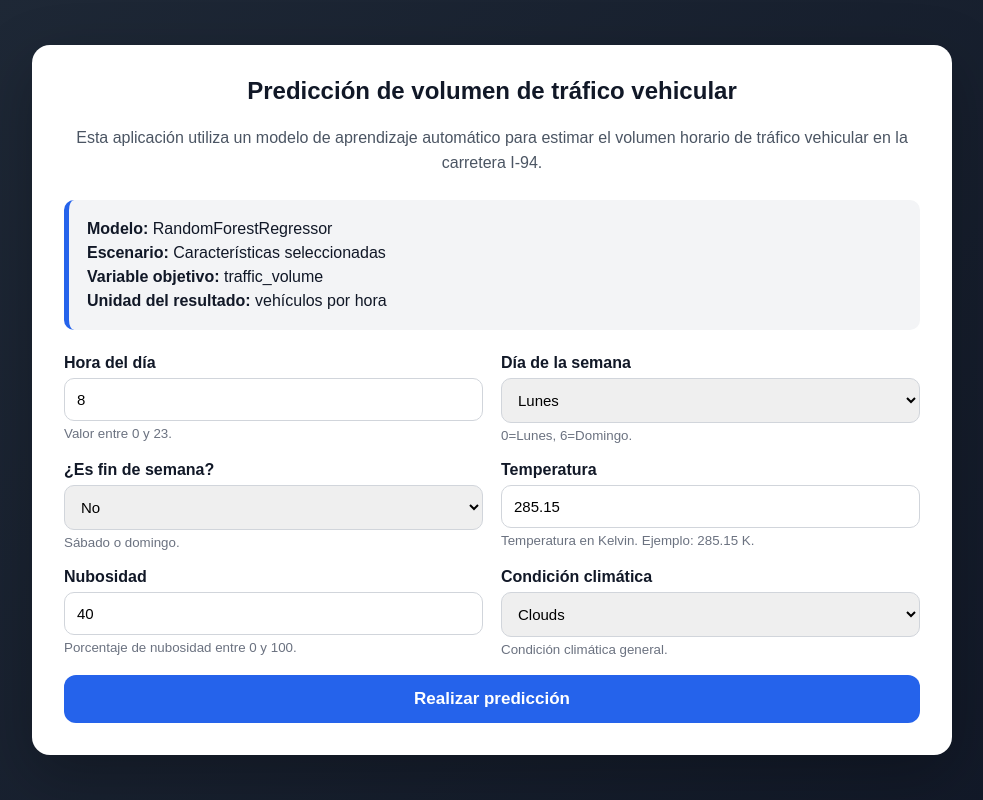
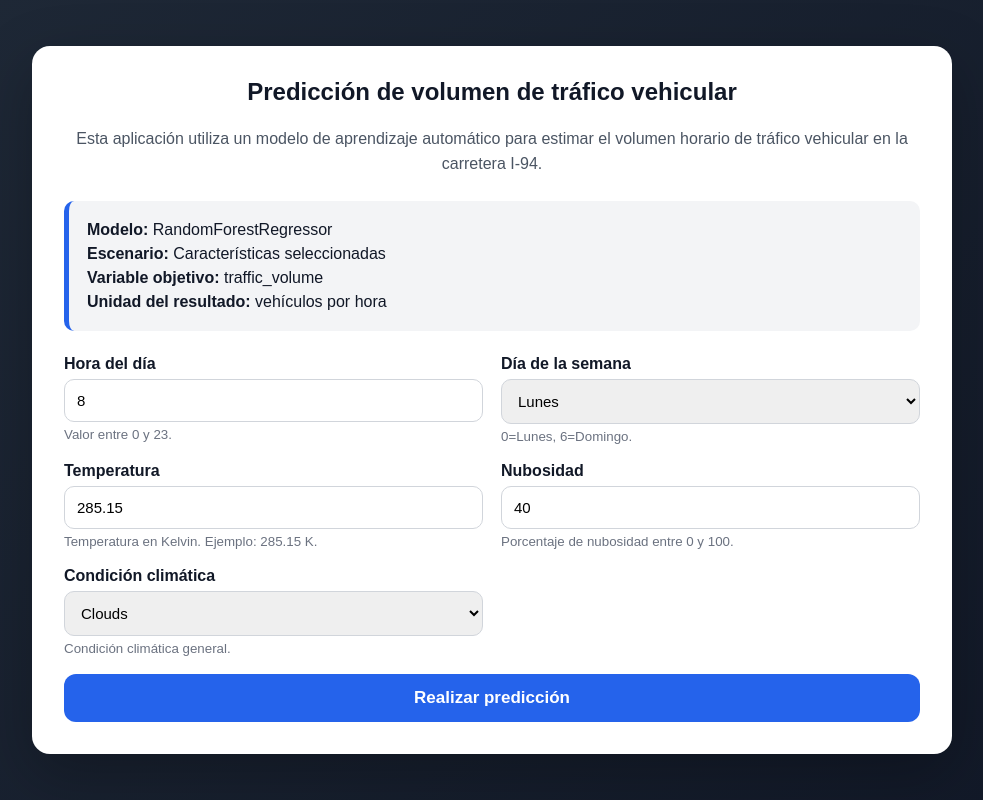
Before and after one commit to Lara-Sis/metro-traffic-volume-regression, a Flask app: page / in a window 1280 px wide. Shown: the whole page, without its empty margins (148-1131 px from the left). Run offline with Flask 3, Linux system fonts and the light colour scheme; parts of the project's set-up code (start-up, migrations or seed data) failed here and were passed over.

Commit message:
Refactor HTML structure in index.html

```diff
--- a/render_app/templates/index.html
+++ b/render_app/templates/index.html
@@ -57,15 +57,6 @@
                 </div>
 
                 <div class="form-group">
-                    <label for="is_weekend">¿Es fin de semana?</label>
-                    <select id="is_weekend" name="is_weekend" required>
-                        <option value="0" {% if valores.is_weekend == "0" %}selected{% endif %}>No</option>
-                        <option value="1" {% if valores.is_weekend == "1" %}selected{% endif %}>Sí</option>
-                    </select>
-                    <small>Sábado o domingo.</small>
-                </div>
-
-                <div class="form-group">
                     <label for="temp">Temperatura</label>
                     <input type="number" step="0.01" id="temp" name="temp" value="{{ valores.temp }}" required>
                     <small>Temperatura en Kelvin. Ejemplo: 285.15 K.</small>
```
